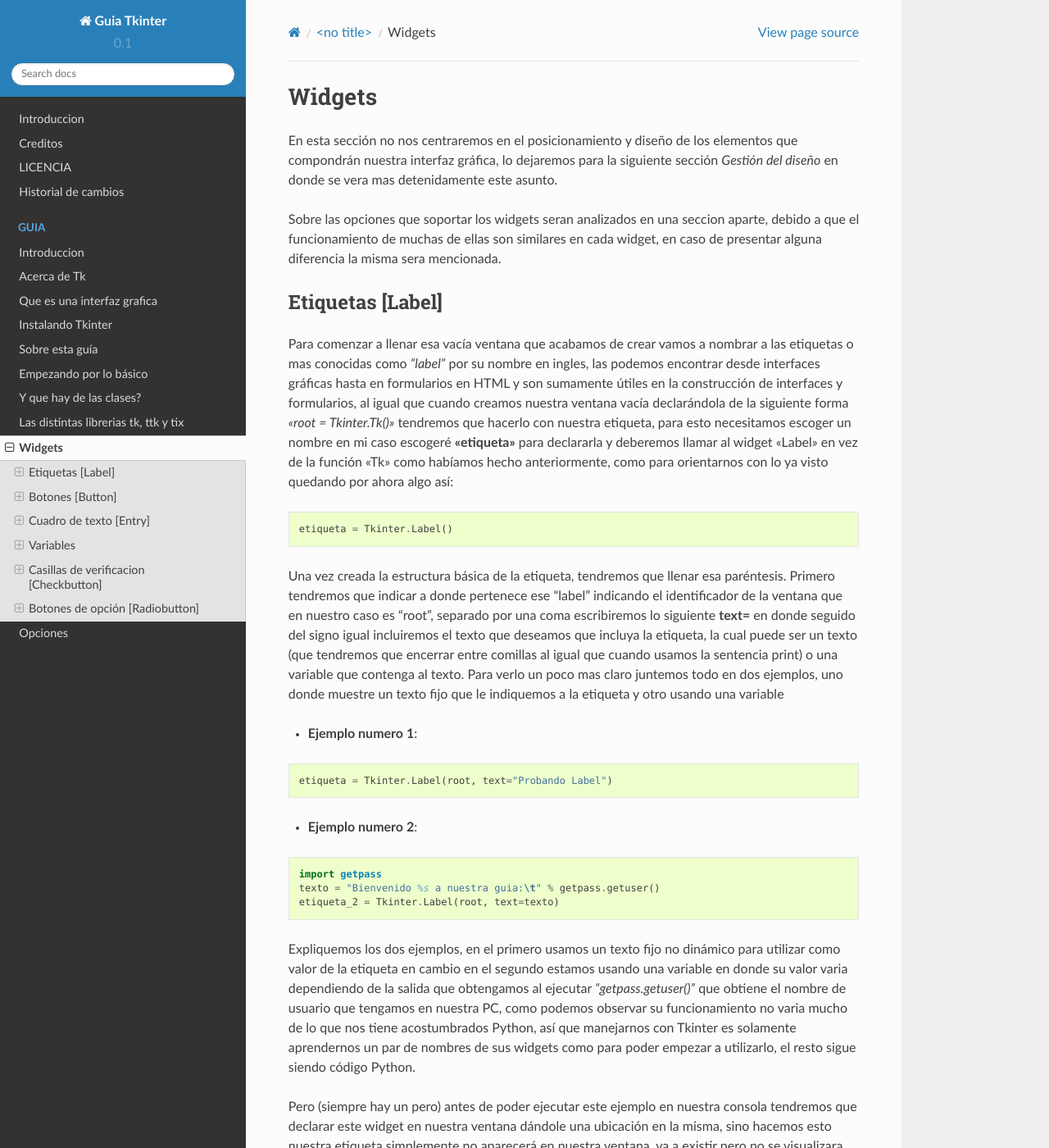
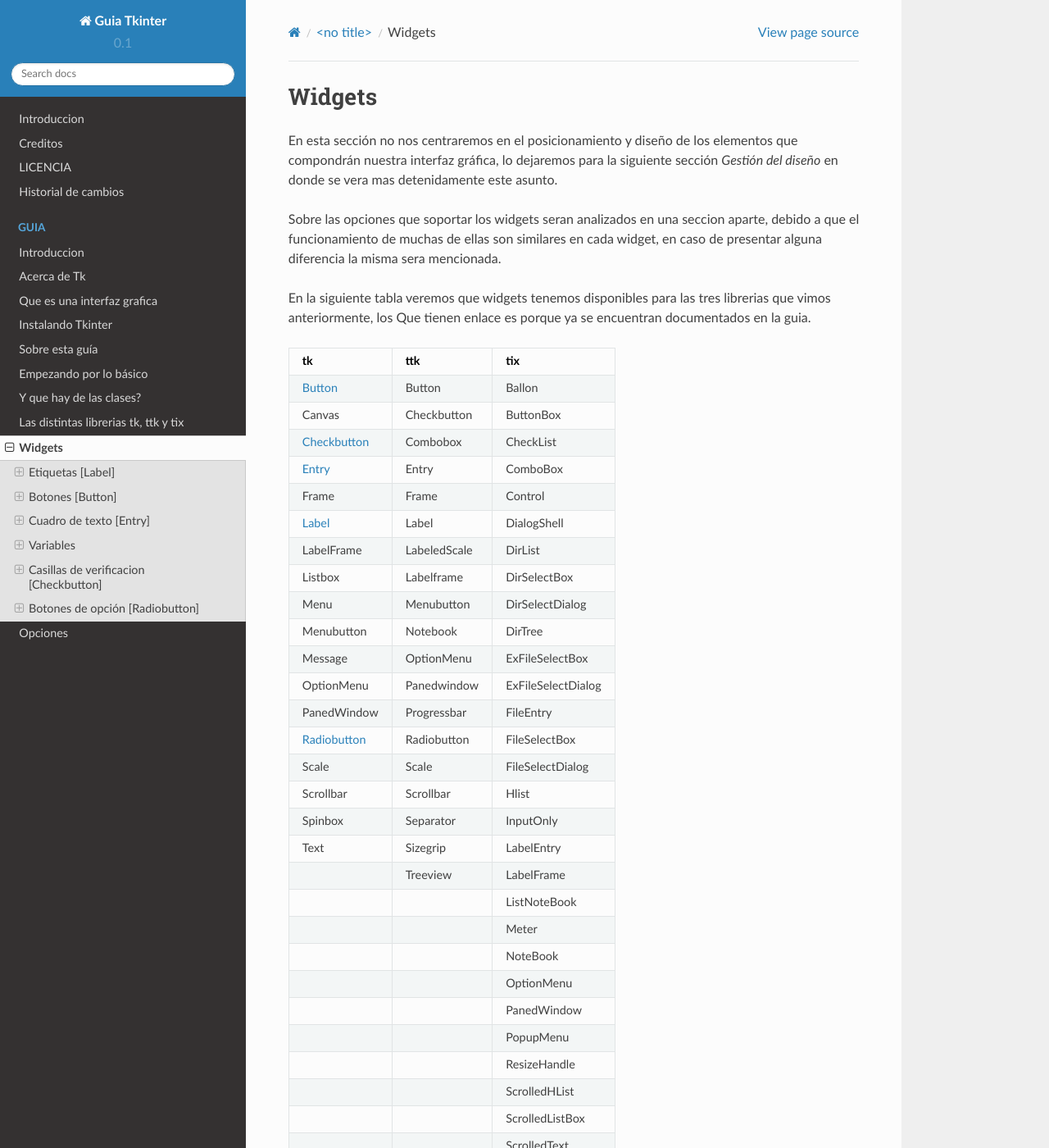
Before and after one commit to eliluminado/tutorial_tkinter, a Sphinx documentation site: the page built from source/chapters/6-widgets/6.1-Intro.rst, in a window 1280 px wide and 1400 px high. Shown: the whole window at 82% size. Built offline with Sphinx 7.4.7 and the Read the Docs theme 2.0.0, drawn with Linux system fonts in a browser that asks for light colours; some of the changed text lies outside the part shown.

Commit message:
Se incluye tabla con listado de widgets para referencia

```diff
--- a/source/chapters/6-widgets/6.1-Intro.rst
+++ b/source/chapters/6-widgets/6.1-Intro.rst
@@ -10,9 +10,95 @@ este asunto.
 Sobre las opciones que soportar los widgets seran analizados en una seccion aparte, debido a que el funcionamiento de
 muchas de ellas son similares en cada widget, en caso de presentar alguna diferencia la misma sera mencionada.
 
+En la siguiente tabla veremos que widgets tenemos disponibles para las tres librerias que vimos anteriormente, los Que
+tienen enlace es porque ya se encuentran documentados en la guia.
+
+
+.. Autogenerada con http://truben.no/table/
+
++----------------------------------+--------------+--------------------+
+|  tk                              | ttk          | tix                |
++==================================+==============+====================+
+| :ref:`Button <button>`           | Button       | Ballon             |
++----------------------------------+--------------+--------------------+
+| Canvas                           | Checkbutton  | ButtonBox          |
++----------------------------------+--------------+--------------------+
+| :ref:`Checkbutton <checkbutton>` | Combobox     | CheckList          |
++----------------------------------+--------------+--------------------+
+| :ref:`Entry <entry>`             | Entry        | ComboBox           |
++----------------------------------+--------------+--------------------+
+| Frame                            | Frame        | Control            |
++----------------------------------+--------------+--------------------+
+| :ref:`Label <label>`             | Label        | DialogShell        |
++----------------------------------+--------------+--------------------+
+| LabelFrame                       | LabeledScale | DirList            |
++----------------------------------+--------------+--------------------+
+| Listbox                          | Labelframe   | DirSelectBox       |
++----------------------------------+--------------+--------------------+
+| Menu                             | Menubutton   | DirSelectDialog    |
++----------------------------------+--------------+--------------------+
+| Menubutton                       | Notebook     | DirTree            |
++----------------------------------+--------------+--------------------+
+| Message                          | OptionMenu   | ExFileSelectBox    |
++----------------------------------+--------------+--------------------+
+| OptionMenu                       | Panedwindow  | ExFileSelectDialog |
++----------------------------------+--------------+--------------------+
+| PanedWindow                      | Progressbar  | FileEntry          |
++----------------------------------+--------------+--------------------+
+| :ref:`Radiobutton <radiobutton>` | Radiobutton  | FileSelectBox      |
++----------------------------------+--------------+--------------------+
+| Scale                            | Scale        | FileSelectDialog   |
++----------------------------------+--------------+--------------------+
+| Scrollbar                        | Scrollbar    | Hlist              |
++----------------------------------+--------------+--------------------+
+| Spinbox                          | Separator    | InputOnly          |
++----------------------------------+--------------+--------------------+
+| Text                             | Sizegrip     | LabelEntry         |
++----------------------------------+--------------+--------------------+
+|                                  | Treeview     | LabelFrame         |
++----------------------------------+--------------+--------------------+
+|                                  |              | ListNoteBook       |
++----------------------------------+--------------+--------------------+
+|                                  |              | Meter              |
++----------------------------------+--------------+--------------------+
+|                                  |              | NoteBook           |
++----------------------------------+--------------+--------------------+
+|                                  |              | OptionMenu         |
++----------------------------------+--------------+--------------------+
+|                                  |              | PanedWindow        |
++----------------------------------+--------------+--------------------+
+|                                  |              | PopupMenu          |
++----------------------------------+--------------+--------------------+
+|                                  |              | ResizeHandle       |
++----------------------------------+--------------+--------------------+
+|                                  |              | ScrolledHList      |
++----------------------------------+--------------+--------------------+
+|                                  |              | ScrolledListBox    |
++----------------------------------+--------------+--------------------+
+|                                  |              | ScrolledText       |
++----------------------------------+--------------+--------------------+
+|                                  |              | ScrolledTList      |
++----------------------------------+--------------+--------------------+
+|                                  |              | ScrolledWindow     |
++----------------------------------+--------------+--------------------+
+|                                  |              | Select             |
++----------------------------------+--------------+--------------------+
+|                                  |              | Shell              |
++----------------------------------+--------------+--------------------+
+|                                  |              | StdButtonBox       |
++----------------------------------+--------------+--------------------+
+|                                  |              | Tlist              |
++----------------------------------+--------------+--------------------+
+|                                  |              | Tree               |
++----------------------------------+--------------+--------------------+
+|                                  |              |                    |
++----------------------------------+--------------+--------------------+
+
+
 .. include:: 6.2-Label.rst
 .. include:: 6.3-Button.rst
 .. include:: 6.4-Entry.rst
 .. include:: 6.5-Vars.rst
 .. include:: 6.6-Checkbutton.rst
 .. include:: 6.7-Radiobutton.rst
+.. include:: 6.8-Text.rst
```
